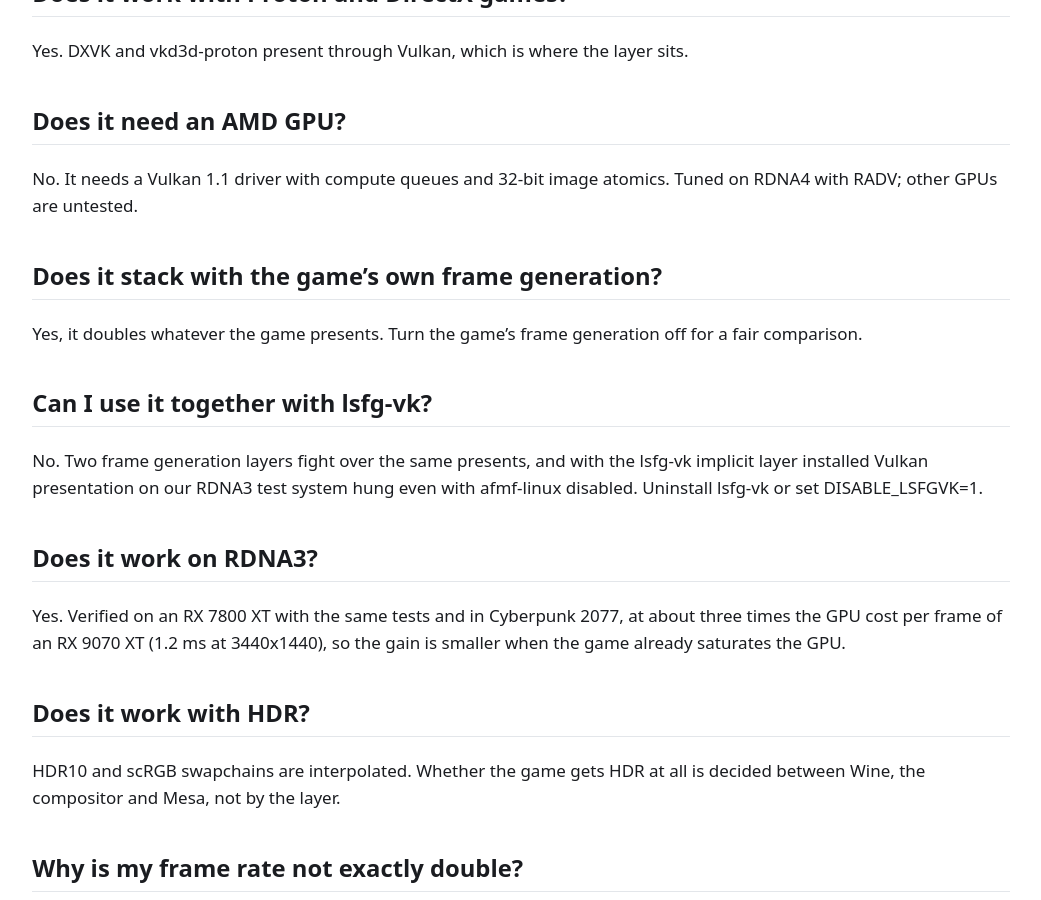
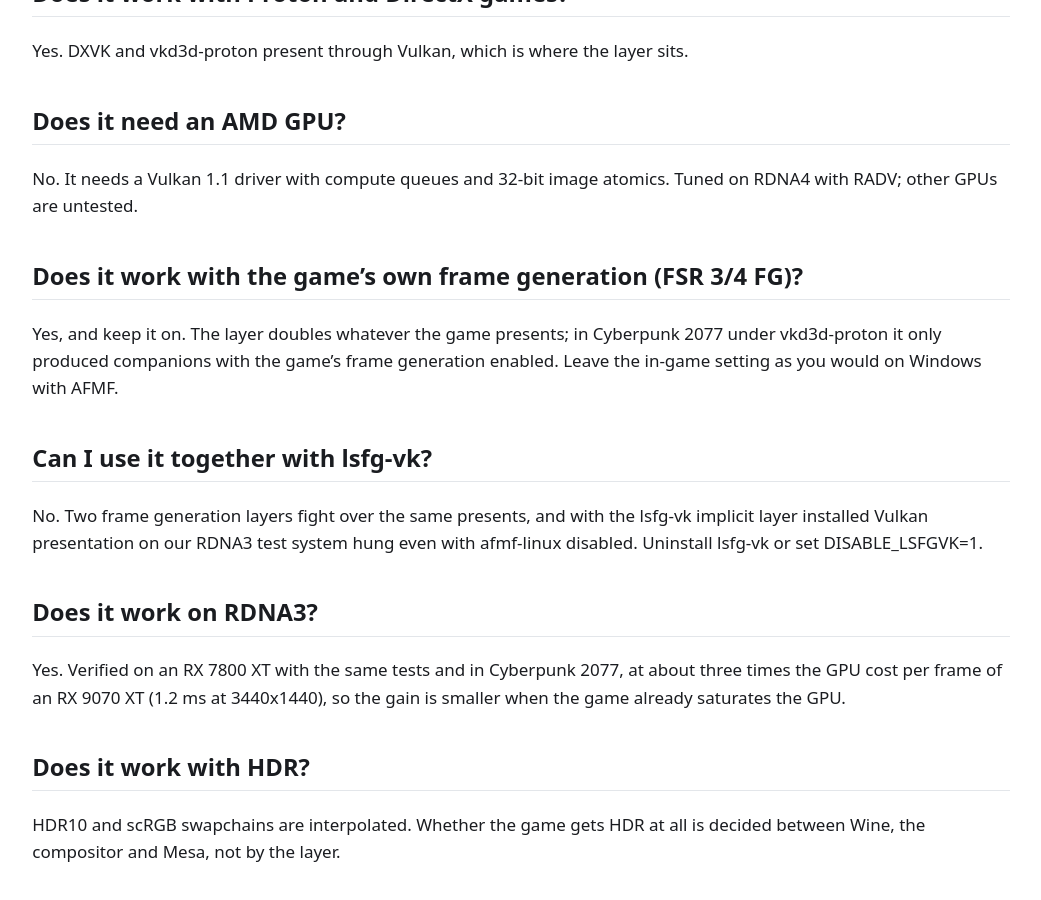
Before and after one commit to serialexperimentslainnnn/afmf-linux, a Jekyll site: the page built from docs/faq.md, in a window 1280 px wide and 900 px high, scrolled down 538 px. Shown: the whole window, without its empty margins (119-1160 px from the left). Built offline with Jekyll 4.4.1, drawn with Linux system fonts in a browser that asks for light colours.

Commit message:
docs: the game's frame generation stays on
Observed in Cyberpunk 2077 under vkd3d-proton: the layer only produced
companions with the game's frame generation enabled. The earlier advice
to turn it off for comparison is gone; the in-game setting stays as it
would on Windows with AFMF.

```diff
--- a/docs/faq.md
+++ b/docs/faq.md
@@ -10,8 +10,8 @@ faq:
     a: Yes. DXVK and vkd3d-proton present through Vulkan, which is where the layer sits.
   - q: Does it need an AMD GPU?
     a: No. It needs a Vulkan 1.1 driver with compute queues and 32-bit image atomics. Tuned on RDNA4 with RADV; other GPUs are untested.
-  - q: Does it stack with the game's own frame generation?
-    a: Yes, it doubles whatever the game presents. Turn the game's frame generation off for a fair comparison.
+  - q: Does it work with the game's own frame generation (FSR 3/4 FG)?
+    a: Yes, and keep it on. The layer doubles whatever the game presents; in Cyberpunk 2077 under vkd3d-proton it only produced companions with the game's frame generation enabled. Leave the in-game setting as you would on Windows with AFMF.
   - q: Can I use it together with lsfg-vk?
     a: No. Two frame generation layers fight over the same presents, and with the lsfg-vk implicit layer installed Vulkan presentation on our RDNA3 test system hung even with afmf-linux disabled. Uninstall lsfg-vk or set DISABLE_LSFGVK=1.
   - q: Does it work on RDNA3?
```
Also changed, not shown: docs/performance.md (+1 -1 lines), README.md.
